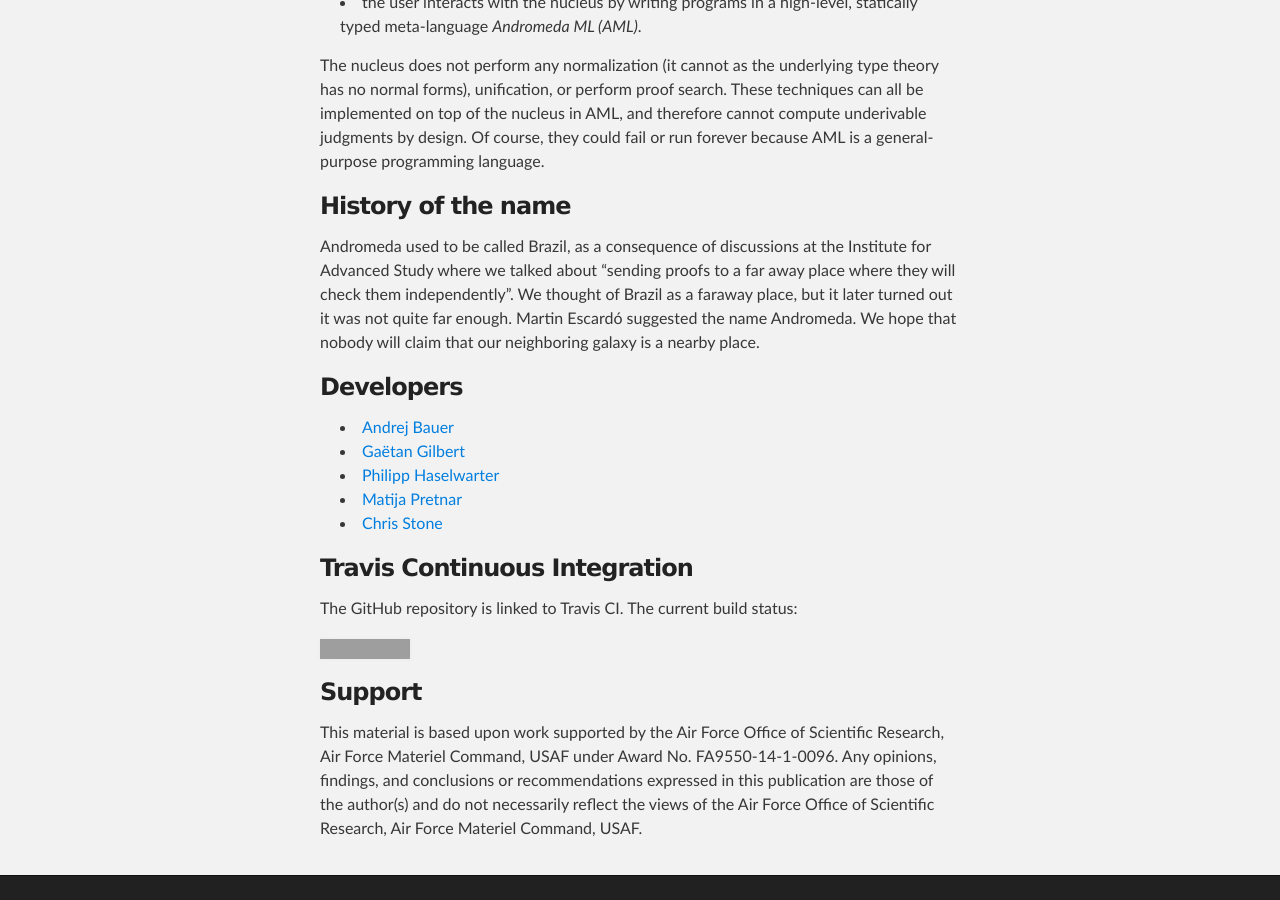
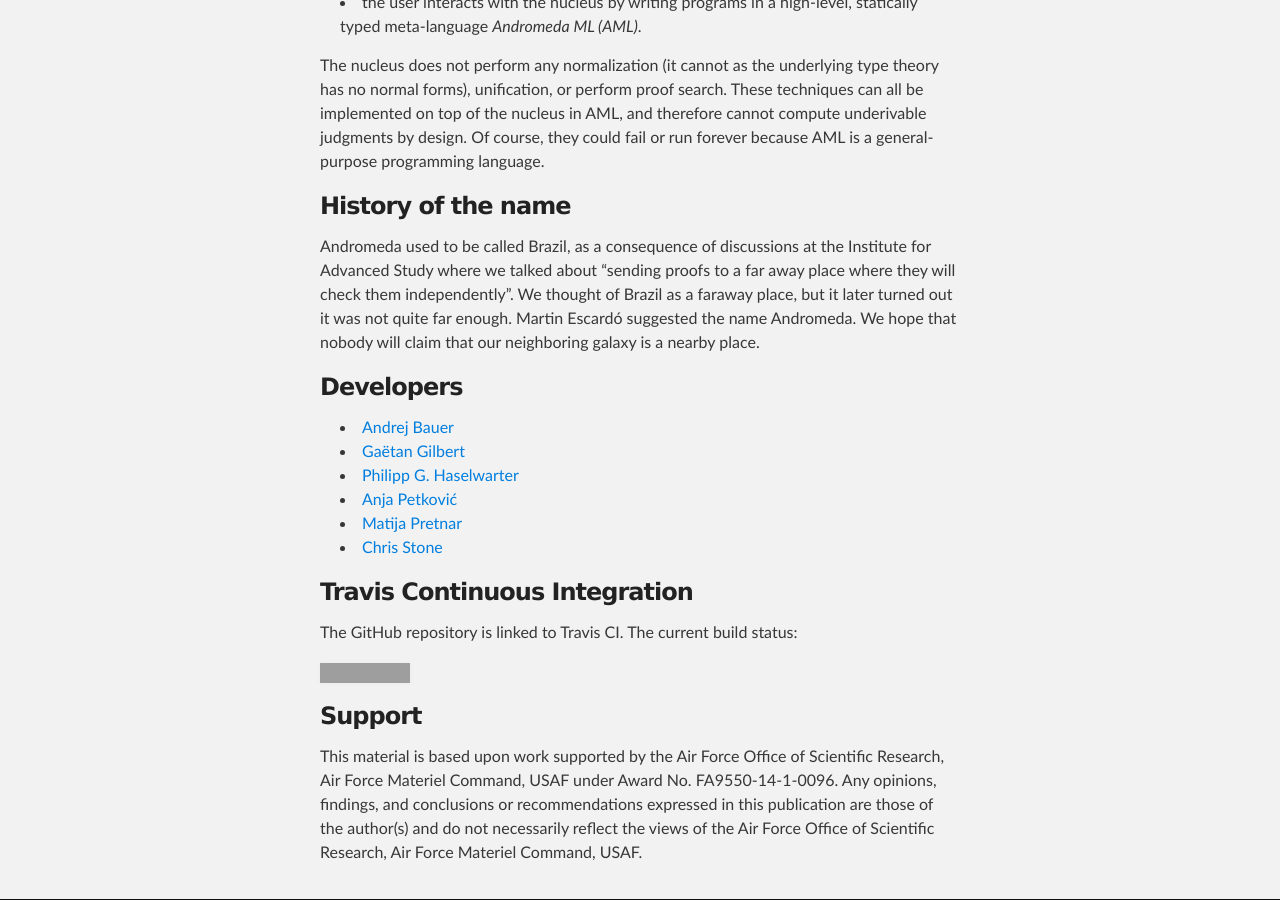
Before and after one commit to Andromedans/andromeda, a Jekyll site: the page built from index.md, in a window 1280 px wide and 900 px high, scrolled down 729 px. Built offline with Jekyll 4.4.1, drawn with Linux system fonts in a browser that asks for light colours; before the commit the page ends 1605 px from its top, so only the background shows below that; grey boxes are pictures that could not be loaded.

Commit message:
Add Anja to the list of Andromeda developers

```diff
--- a/index.md
+++ b/index.md
@@ -49,7 +49,8 @@ nobody will claim that our neighboring galaxy is a nearby place.
 
 * [Andrej Bauer](http://andrej.com/)
 * [Gaëtan Gilbert](https://github.com/SkySkimmer)
-* [Philipp Haselwarter](https://www.haselwarter.org/~philipp/)
+* [Philipp G. Haselwarter](https://www.haselwarter.org/~philipp/)
+* [Anja Petković](https://anjapetkovic.com/)
 * [Matija Pretnar](http://matija.pretnar.info/)
 * [Chris Stone](https://www.cs.hmc.edu/~stone/)
 
```
